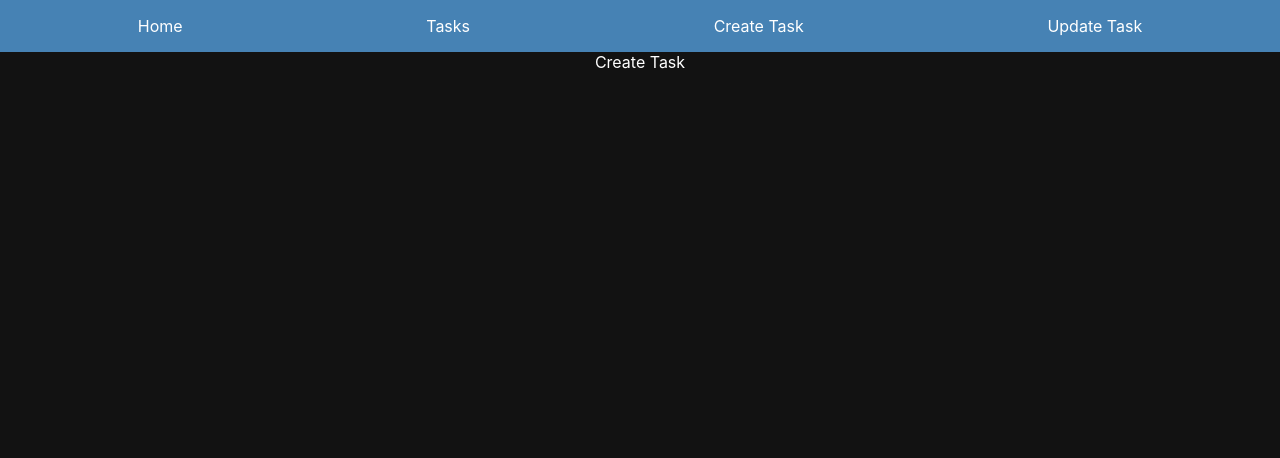
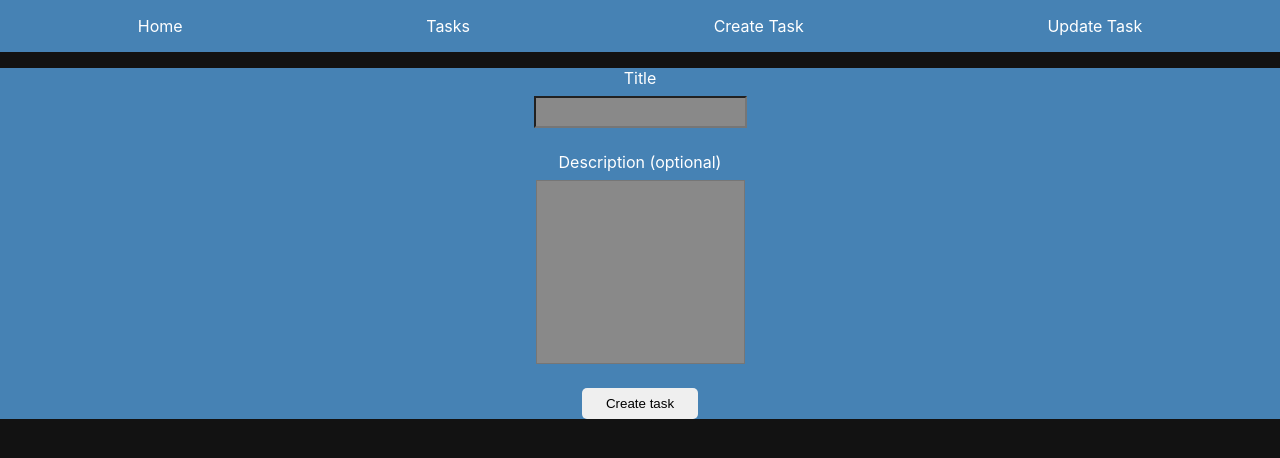
Before and after one commit to genaroibc/fullstack-todo-app, a Next.js app: page /tasks/create in a window 1280 px wide. Shown: the top 458 px of the page. Built offline with nearby package versions, Linux system fonts and the light colour scheme.

Commit message:
feat: add create task page

```diff
--- a/src/pages/tasks/create.js
+++ b/src/pages/tasks/create.js
@@ -1,3 +1,5 @@
+import { TaskForm } from "./components/TaskForm";
+
 export default function CreatePage() {
-  return <div>Create Task</div>;
+  return <TaskForm />;
 }
```
